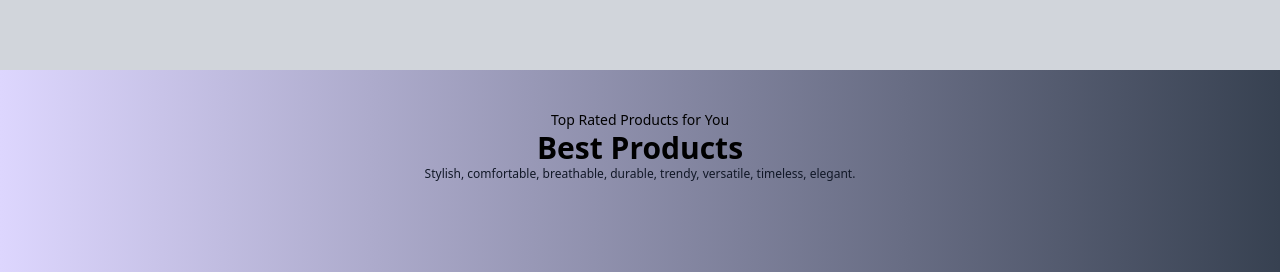
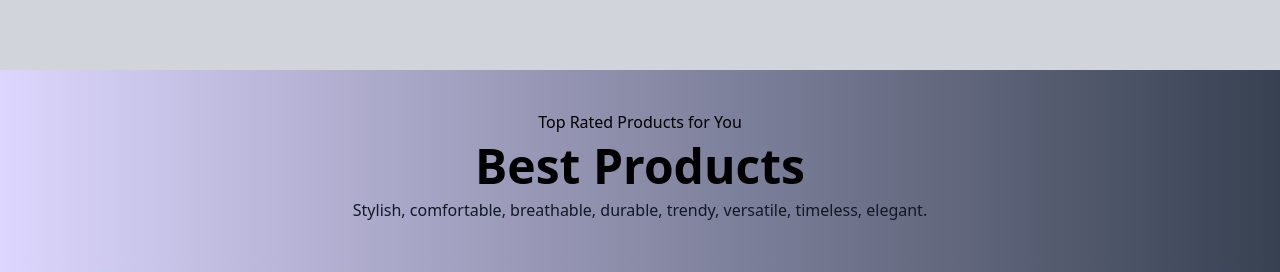
Before and after one commit to Nitin01172005/CANTEEN, a React (Vite) app: page / in a window 1280 px wide. Shown: the part 3296-3568 px from the top of the page. Built offline with nearby package versions, Linux system fonts and the light colour scheme; grey boxes are pictures that could not be loaded.

Commit message:
Your commit message

```diff
--- a/src/components/Footer.jsx
+++ b/src/components/Footer.jsx
@@ -64,9 +64,10 @@ const Footer = () => {
           <div data-aos="zoom-in">
             <div className='flex flex-col items-left gap-6 py-2 sm:py-4'>
               <div className='flex gap-3'>
-                <FaInstagram size={30} />
-                <FaFacebook  size={30}/>
-                <FaLinkedin  size={30}/>
+               <a href="https://www.instagram.com/"> <FaInstagram size={30} /> </a>
+                <a href="https://www.facebook.com/"><FaFacebook  size={30}/> </a>
+                <a href="https://in.linkedin.com/"><FaLinkedin  size={30}/> </a>
+
                 </div>
               <div className='flex gap-3 items-center'>
                 <FaLocationArrow />
--- a/src/components/Testionials.jsx
+++ b/src/components/Testionials.jsx
@@ -77,8 +77,8 @@ const Testionials = () => {
         <div className='text-center mb-10 max-w-[600px] mx-auto'>
           <p data-aos="fade-up" className='text-primary text-sm '>What Our Customers are saying</p>
           <h1 data-aos="zoom-in"
-           className='text-3xl font-bold  dark:text-white'>Testmonials</h1>
-          <p data-aos="fade-up" className='text-xs text-gray-400 '>
+           className='text-5xl font-bold  dark:text-white py-2'>Testmonials</h1>
+          <p data-aos="fade-up" className='text-lg text-gray-300 '>
           Genuine, heartfelt, authentic, insightful, positive, detailed, trustworthy, relatable, convincing,</p>
         </div>
         <div data-aos="zoom-in">
@@ -90,7 +90,7 @@ const Testionials = () => {
                 <div className='mb-4'><img src={data.img} alt="" className='rounded-full w-20 h-20 '/></div>
                 <div className='flex flex-col items-center gap-4'>
                   <div className='space-y-3'>
-                   <p className='text-xs text-gray-500'>{data.text}</p>
+                   <p className='text-md text-gray-300'>{data.text}</p>
                 <h1 className='text-xl font-bold text-black/80 dark:text-white'>{data.name} </h1>
               </div>
               </div>
--- a/src/components/TopProducts.jsx
+++ b/src/components/TopProducts.jsx
@@ -36,10 +36,10 @@ const TopProducts = ({handleOrderPopup}) => {
       <div className='container'>
         {/* header-section */}
         <div className='text-center mb-24 pb-20'>
-          <p data-aos="fade-up" className='text-primary text-sm '>Top Rated Products for You</p>
+          <p data-aos="fade-up" className='text-primary text-md '>Top Rated Products for You</p>
           <h1 data-aos="fade-up"
-           className='text-3xl font-bold '>Best Products</h1>
-          <p data-aos="fade-up" className='text-xs text-gray-900 '>Stylish, comfortable, breathable, durable, trendy, versatile, timeless, elegant.</p>
+           className='text-5xl py-2 font-bold '>Best Products</h1>
+          <p data-aos="fade-up" className='text-md text-gray-900 '>Stylish, comfortable, breathable, durable, trendy, versatile, timeless, elegant.</p>
         </div>
 
         <div className='grid grid-cols-3 sm:grid-cols-2 md:grid-cols-3 gap-20 md:gap-5 place-items-center'>
```
